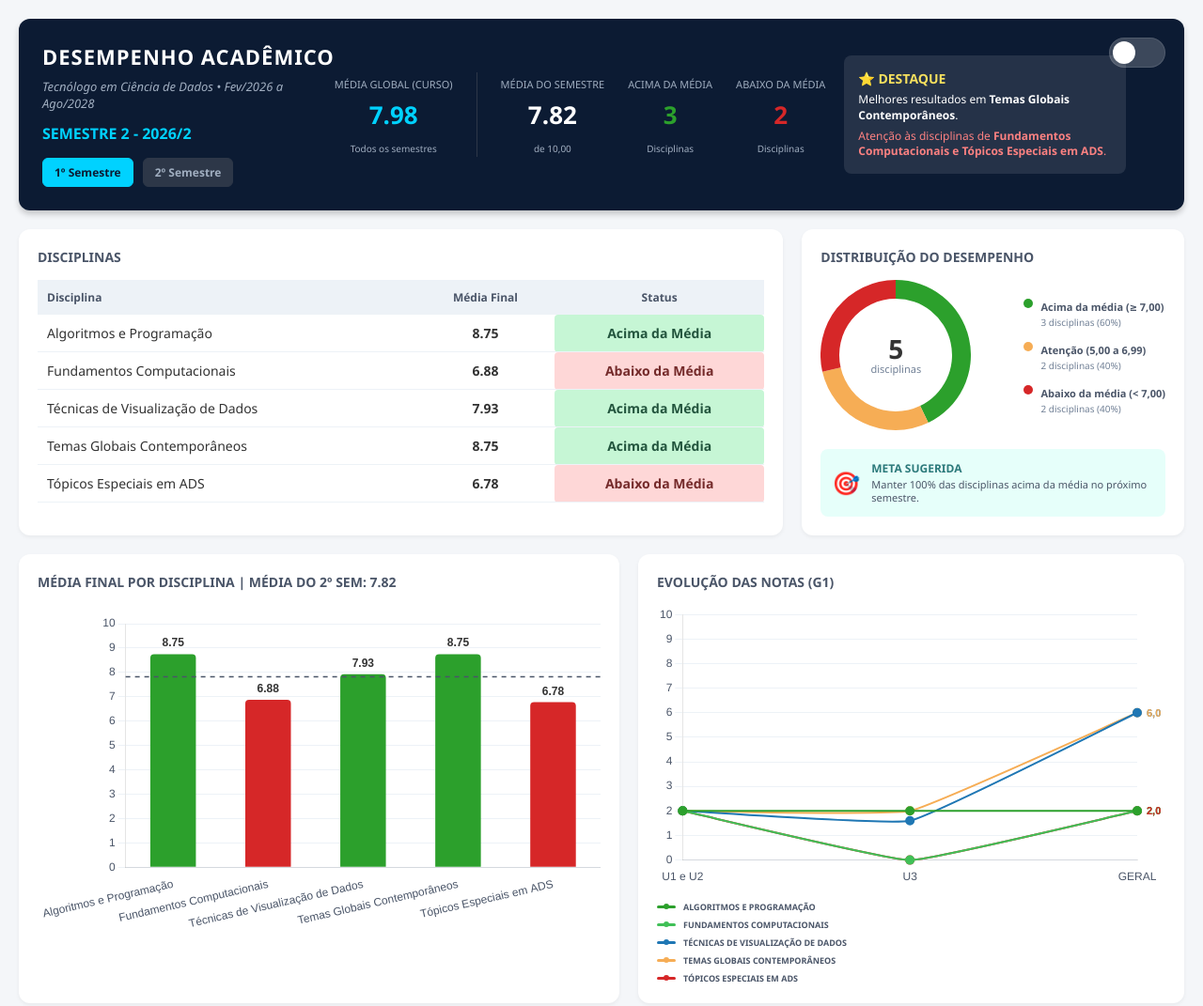
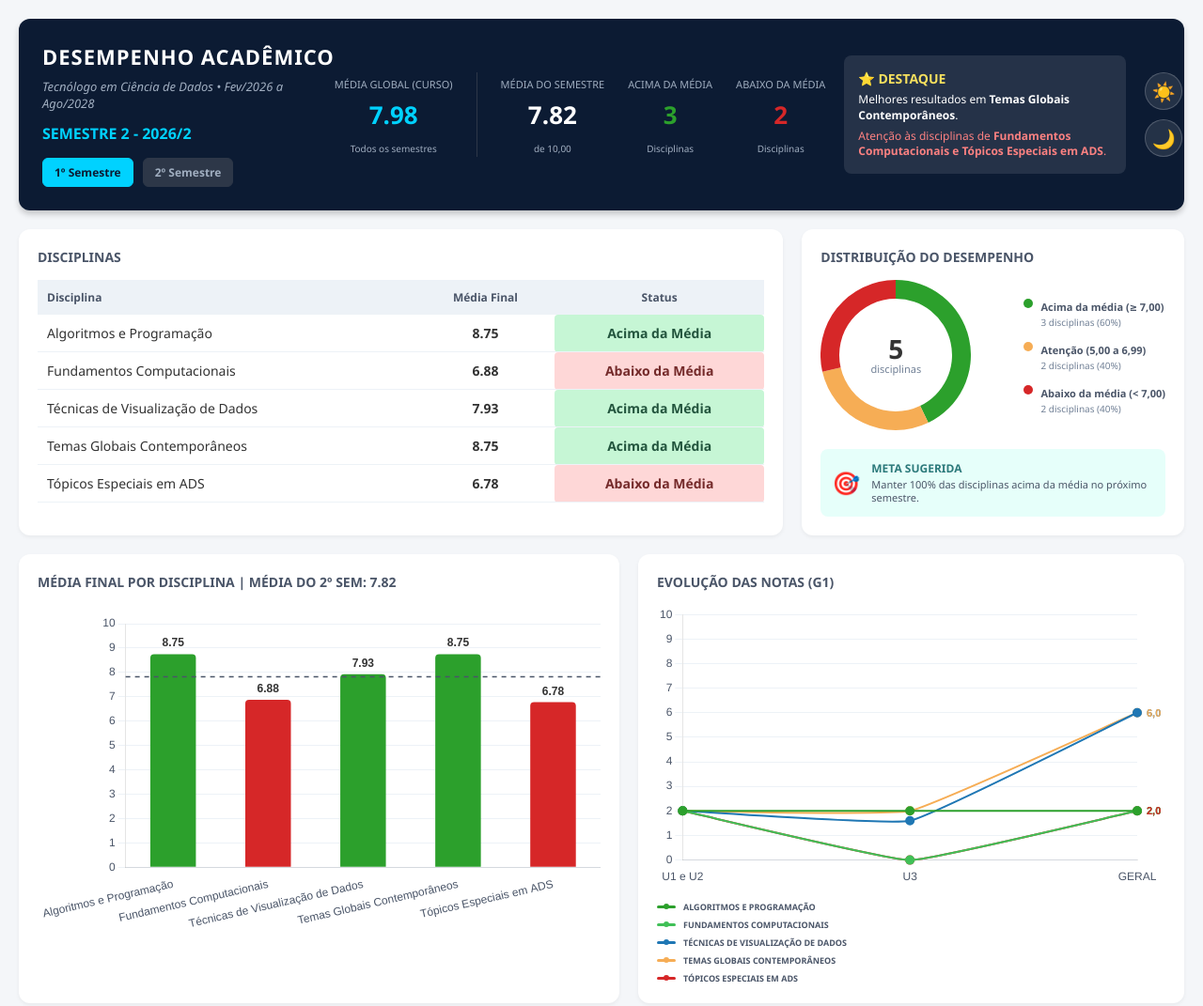
Before and after one commit to Redronew/boletim-dashboard, a plain HTML site: page index.html in a window 1280 px wide. Shown: the whole page at 94% size. Drawn offline with nearby package versions, Linux system fonts and the light colour scheme.

Commit message:
Substituindo botao de tema por switch 3

```diff
--- a/index.html
+++ b/index.html
@@ -53,14 +53,15 @@
                 <p id="alerta-texto" class="alerta">Atenção às disciplinas de Fundamentos e Tópicos Especiais.</p>
             </div>
 
-            <!-- SWITCH DE TEMA -->
-            <label class="theme-switch" title="Alternar Tema">
-                <input type="checkbox" id="theme-checkbox" onchange="toggleTheme()">
-                <span class="slider">
-                    <span class="icon sun">☀️</span>
-                    <span class="icon moon">🌙</span>
-                </span>
-            </label>
+            <!-- BOTÕES DE TEMA (Empilhados verticalmente) -->
+            <div class="theme-buttons-container">
+                <button class="theme-btn" onclick="setTheme('light')" title="Tema Claro">
+                    ☀️
+                </button>
+                <button class="theme-btn" onclick="setTheme('dark')" title="Tema Escuro">
+                    🌙
+                </button>
+            </div>
         </header>
 
         <!-- TABELA E ROSCA -->
--- a/style.css
+++ b/style.css
@@ -54,13 +54,12 @@ body {
     color: white;
     border-radius: 12px;
     padding: 25px;
-    padding-right: 100px; /* Espaço para o switch não cortar */
+    padding-right: 100px; /* Espaço para os dois botões não serem cortados */
     display: flex;
     justify-content: space-between;
     align-items: center;
     margin-bottom: 20px;
     box-shadow: 0 4px 6px rgba(0,0,0,0.2);
-    position: relative;
 }
 
 .header-esquerda {
@@ -180,73 +179,34 @@ body {
     margin-top: 5px;
 }
 
-/* --- TOGGLE SWITCH DE TEMA --- */
-.theme-switch {
-    position: absolute; /* Flutua no canto do header */
-    top: 20px;
-    right: 20px;
-    display: inline-block;
-    width: 60px; /* Largura um pouco menor para caber bem */
-    height: 32px;
+/* --- CONTAINER DOS BOTÕES DE TEMA --- */
+.theme-buttons-container {
+    display: flex;
+    flex-direction: column; /* Empilha verticalmente */
+    gap: 10px; /* Espaço entre os botões */
+    margin-left: 20px;
     flex-shrink: 0;
 }
 
-.theme-switch input {
-    opacity: 0;
-    width: 0;
-    height: 0;
+.theme-btn {
+    background-color: rgba(255, 255, 255, 0.1);
+    border: 1px solid rgba(255, 255, 255, 0.2);
+    color: white;
+    font-size: 20px; /* Tamanho do ícone */
+    width: 40px;
+    height: 40px;
+    border-radius: 50%;
+    cursor: pointer;
+    transition: all 0.3s ease;
+    display: flex;
+    justify-content: center;
+    align-items: center;
 }
 
-.slider {
-    position: absolute;
-    cursor: pointer;
-    top: 0;
-    left: 0;
-    right: 0;
-    bottom: 0;
+.theme-btn:hover {
     background-color: rgba(255, 255, 255, 0.2);
-    transition: .4s;
-    border-radius: 32px;
-    display: flex;
-    align-items: center;
-    justify-content: space-between;
-    padding: 0 8px;
-    border: 1px solid rgba(255, 255, 255, 0.1);
+    transform: scale(1.1);
 }
-
-/* O círculo deslizante */
-.slider::before {
-    position: absolute;
-    content: "";
-    height: 24px;
-    width: 24px;
-    left: 3px;
-    bottom: 3px;
-    background-color: white;
-    transition: .4s;
-    border-radius: 50%;
-    z-index: 2;
-}
-
-/* Os ícones dentro do switch */
-.icon {
-    font-size: 12px;
-    z-index: 1;
-    transition: opacity 0.4s;
-}
-
-/* Quando o checkbox estiver marcado (Tema Escuro) */
-input:checked + .slider {
-    background-color: #00d2ff;
-}
-
-input:checked + .slider::before {
-    transform: translateX(28px); /* Move o círculo para a direita */
-}
-
-/* Esconde o sol no tema escuro e a lua no tema claro */
-input:checked + .slider .sun { opacity: 0; }
-input:not(:checked) + .slider .moon { opacity: 0; }
 
 /* Layout de Grid Superior */
 .conteudo-principal {
```
